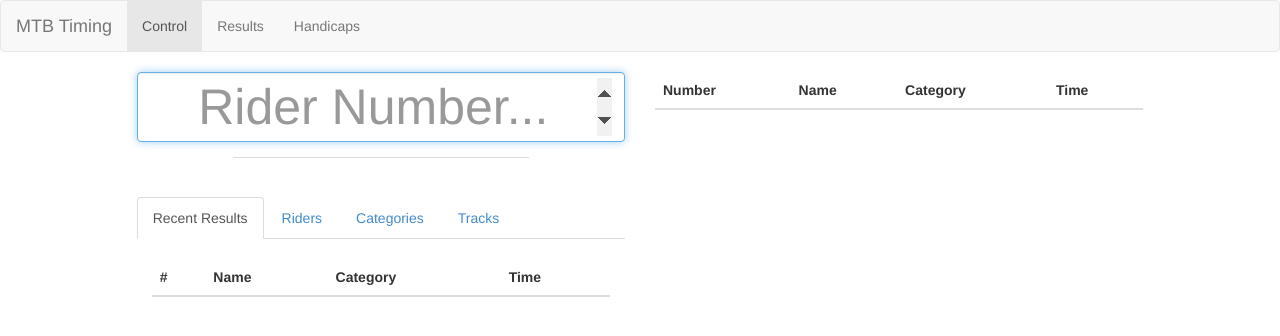
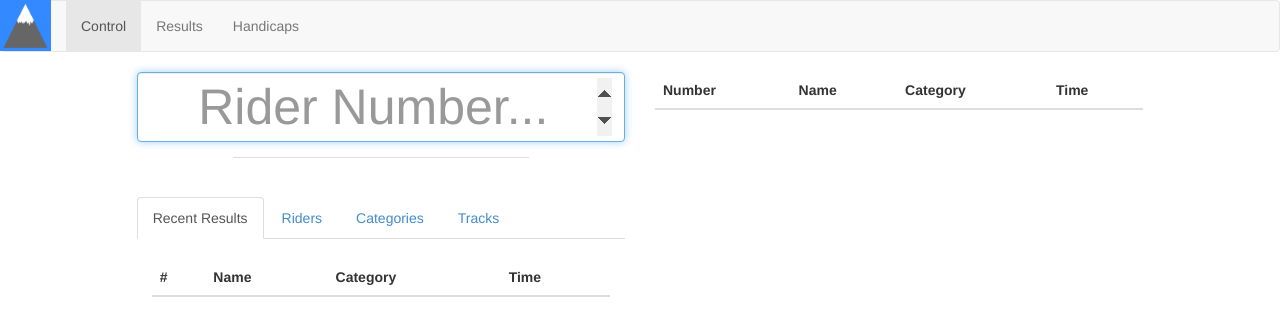
Before and after one commit to willem-h/mtb-timing, a website: page static/index.html in a window 1280 px wide. Drawn offline with Linux system fonts and the light colour scheme; no server answers.

Commit message:
Add header image

```diff
--- a/static/css/style.css
+++ b/static/css/style.css
@@ -9,3 +9,10 @@
 .notiSuccess {
 	color: green !important;
 }
+
+.brand {
+	height: 51px;
+	margin-left: -16px;
+	margin-top: -20px;
+	margin-bottom: -16px;
+}
--- a/static/index.html
+++ b/static/index.html
@@ -31,7 +31,9 @@
 				<span class="icon-bar"></span>
 				<span class="icon-bar"></span>
 				</button>
-				<a class="navbar-brand" href="#">MTB Timing</a>
+				<a class="navbar-brand" href="#">
+					<img alt="Brand" src="/favicon.ico" class="brand">
+				</a>
 			</div>
 
 			<!-- Collect the nav links, forms, and other content for toggling -->
```
Also changed, not shown: static/handicaps.html (+3 -1 lines), static/results.html (+3 -1 lines).
